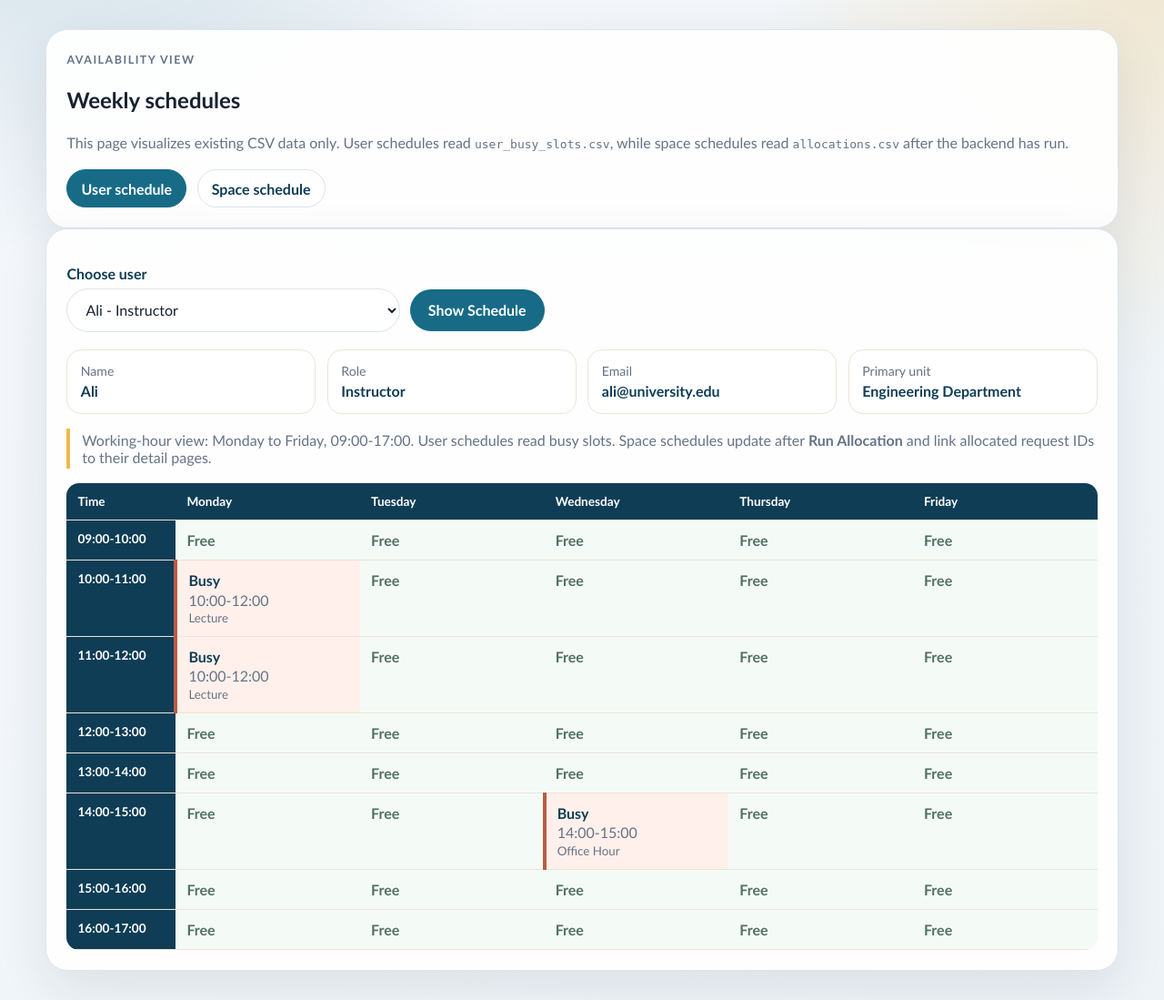
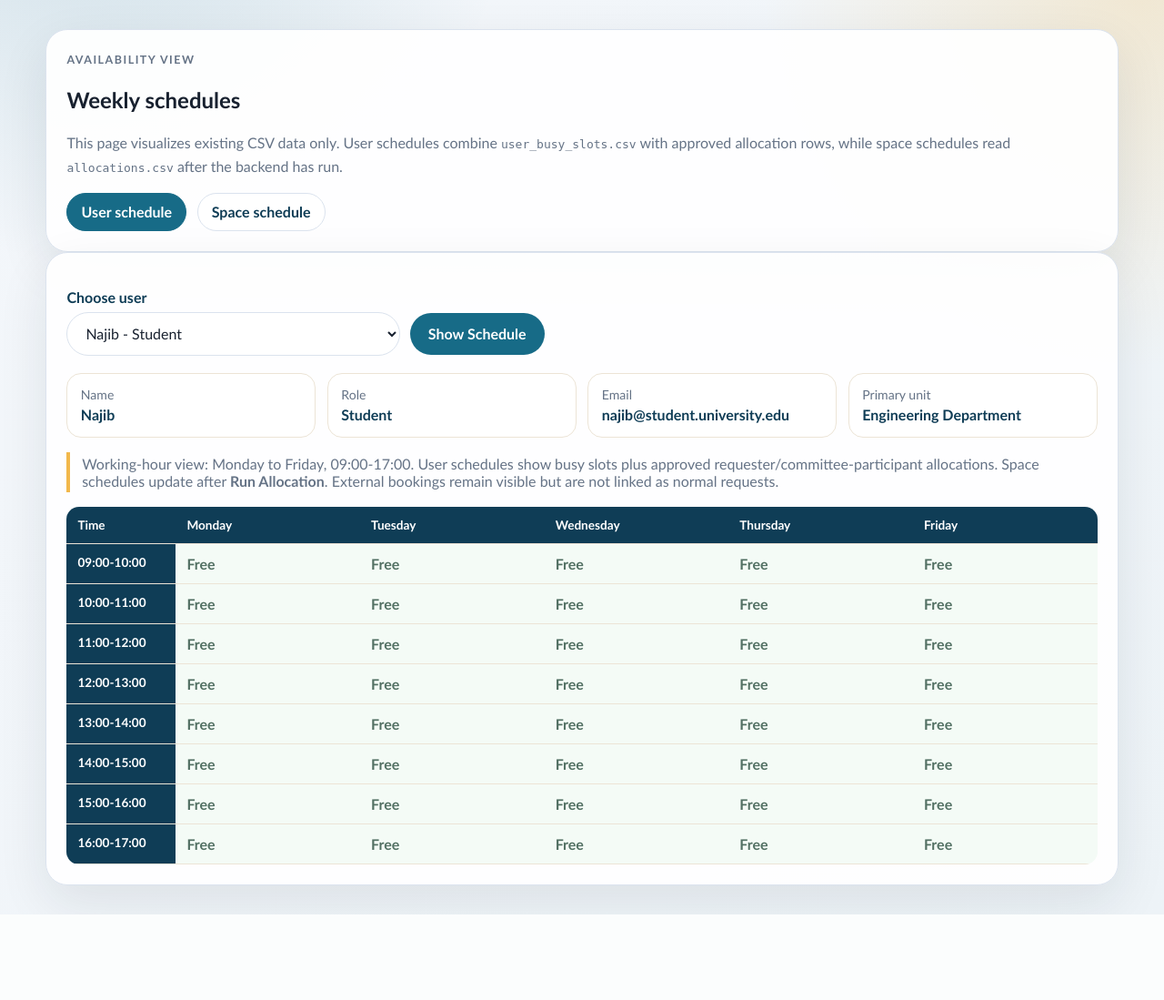
Before and after one commit to itu-itis24-attar22/resource-allocation-system, a Flask app: page /schedules in a window 1280 px wide. Shown: the part 101-1200 px from the top of the page at 91% size. After the commit the page ends 1106 px from the top, so only its background shows below. Run offline with Flask 3, Linux system fonts and the light colour scheme.

Commit message:
Fix web schedule consistency

```diff
--- a/web/app.py
+++ b/web/app.py
@@ -84,6 +84,7 @@ USER_ROLE_OPTIONS = [
 ]
 
 SCHEDULE_USER_ROLES = {
+    "Student",
     "Instructor",
     "TeachingAssistant",
     "Staff",
@@ -1063,6 +1064,34 @@ def build_assigned_room(allocation, spaces_by_id):
     }
 
 
+def request_status_from_results(request_id, results_by_request):
+    result_row = results_by_request.get(request_id, {})
+    return (result_row.get("status") or "").strip()
+
+
+def request_title_for_schedule(request_id, requests_by_id, results_by_request):
+    request_row = requests_by_id.get(request_id, {})
+    result_row = results_by_request.get(request_id, {})
+    return display_value(
+        request_row.get("title") or result_row.get("title"),
+        f"Request {request_id}",
+    )
+
+
+def allocation_time_parts(allocation):
+    day = safe_int(allocation.get("day"))
+    start_minutes = parse_time_to_minutes(allocation.get("startHour"))
+    end_minutes = parse_time_to_minutes(allocation.get("endHour"))
+
+    if day not in DAY_NAMES or start_minutes is None or end_minutes is None:
+        return None
+
+    if start_minutes >= end_minutes:
+        return None
+
+    return day, start_minutes, end_minutes
+
+
 def build_allocation_summary():
     requests_table = read_csv_table("requests.csv")
     results_table = read_csv_table("request_results.csv")
@@ -1113,6 +1142,15 @@ def build_allocation_summary():
         waste = None
         if total_capacity is not None and participant_count is not None:
             waste = total_capacity - participant_count
+
+        if request_type == "Recurring" and participant_count is not None and assigned_rooms:
+            assignment_display = f"{participant_count} per occurrence ({total_assigned} total)"
+        else:
+            assignment_display = (
+                f"{total_assigned} / {participant_count}"
+                if participant_count is not None
+                else str(total_assigned)
+            )
 
         summaries.append(
             {
@@ -1171,11 +1209,7 @@ def build_allocation_summary():
                 ),
                 "assigned_rooms": assigned_rooms,
                 "total_assigned": total_assigned,
-                "assignment_display": (
-                    f"{total_assigned} / {participant_count}"
-                    if participant_count is not None
-                    else str(total_assigned)
-                ),
+                "assignment_display": assignment_display,
                 "total_capacity": (
                     total_capacity if total_capacity is not None else "N/A"
                 ),
@@ -1281,8 +1315,15 @@ def build_schedule_resource_options(rows, id_field, label_fields, role_filter=No
     return options
 
 
-def build_user_schedule_events(user_id, busy_slots):
+def build_user_schedule_events(user_id,
+                               busy_slots,
+                               allocations,
+                               requests_by_id,
+                               results_by_request,
+                               participants_by_request,
+                               spaces_by_id):
     events = []
+    seen_allocation_events = set()
 
     for slot in busy_slots:
         if (slot.get("userId") or "").strip() != user_id:
@@ -1306,41 +1347,130 @@ def build_user_schedule_events(user_id, busy_slots):
                 "time": f"{format_minutes(start_minutes)}-{format_minutes(end_minutes)}",
                 "label": "Busy",
                 "detail": display_value(slot.get("reason"), "Busy"),
+                "class_name": "busy",
+                "request_id": "",
+                "request_linkable": False,
             }
         )
 
-    return events
-
-
-def build_space_schedule_events(space_id, allocations):
-    events = []
-
     for allocation in allocations:
-        if (allocation.get("spaceId") or "").strip() != space_id:
+        request_id = (allocation.get("requestId") or "").strip()
+        request_row = requests_by_id.get(request_id)
+
+        if not request_id or not request_row:
             continue
 
-        day = safe_int(allocation.get("day"))
-        start_minutes = parse_time_to_minutes(allocation.get("startHour"))
-        end_minutes = parse_time_to_minutes(allocation.get("endHour"))
-
-        if day not in DAY_NAMES or start_minutes is None or end_minutes is None:
+        if request_status_from_results(request_id, results_by_request).lower() != "approved":
             continue
 
-        if start_minutes >= end_minutes:
+        time_parts = allocation_time_parts(allocation)
+        if time_parts is None:
             continue
 
-        request_id = display_value(allocation.get("requestId"))
-        assigned = display_value(allocation.get("assignedParticipants"))
+        relationship_labels = []
+        if (request_row.get("userId") or "").strip() == user_id:
+            relationship_labels.append("Requester")
+
+        if is_committee_request(request_row):
+            for participant in participants_by_request.get(request_id, []):
+                if (participant.get("userId") or "").strip() != user_id:
+                    continue
+
+                participant_role = display_value(
+                    participant.get("participantRole"),
+                    "Participant",
+                )
+                if participant_role not in relationship_labels:
+                    relationship_labels.append(participant_role)
+
+        if not relationship_labels:
+            continue
+
+        allocation_key = (
+            allocation.get("allocationId") or "",
+            request_id,
+            allocation.get("spaceId") or "",
+            allocation.get("day") or "",
+            allocation.get("startHour") or "",
+            allocation.get("endHour") or "",
+        )
+        if allocation_key in seen_allocation_events:
+            continue
+        seen_allocation_events.add(allocation_key)
+
+        day, start_minutes, end_minutes = time_parts
+        space_id = (allocation.get("spaceId") or "").strip()
+        space = spaces_by_id.get(space_id, {})
+        space_name = display_value(
+            allocation.get("spaceName") or space.get("name"),
+            f"Space {space_id}" if space_id else "Allocated space",
+        )
+        title = request_title_for_schedule(
+            request_id,
+            requests_by_id,
+            results_by_request,
+        )
 
         events.append(
             {
-                "request_id": request_id,
                 "day": day,
                 "start": start_minutes,
                 "end": end_minutes,
                 "time": f"{format_minutes(start_minutes)}-{format_minutes(end_minutes)}",
-                "label": f"Request {request_id}",
-                "detail": f"Assigned participants: {assigned}",
+                "label": f"Request {request_id}: {title}",
+                "detail": (
+                    f"{', '.join(relationship_labels)}; "
+                    f"{space_name}; Approved"
+                ),
+                "class_name": "allocated",
+                "request_id": request_id,
+                "request_linkable": True,
+            }
+        )
+
+    return events
+
+
+def build_space_schedule_events(space_id, allocations, requests_by_id, results_by_request):
+    events = []
+
+    for allocation in allocations:
+        if (allocation.get("spaceId") or "").strip() != space_id:
+            continue
+
+        time_parts = allocation_time_parts(allocation)
+        if time_parts is None:
+            continue
+
+        day, start_minutes, end_minutes = time_parts
+        request_id = display_value(allocation.get("requestId"))
+        assigned = display_value(allocation.get("assignedParticipants"))
+        has_request = request_id in requests_by_id or request_id in results_by_request
+        title = request_title_for_schedule(
+            request_id,
+            requests_by_id,
+            results_by_request,
+        ) if has_request else "External booking"
+
+        events.append(
+            {
+                "request_id": request_id,
+                "request_linkable": has_request,
+                "day": day,
+                "start": start_minutes,
+                "end": end_minutes,
+                "time": f"{format_minutes(start_minutes)}-{format_minutes(end_minutes)}",
+                "label": (
+                    f"Request {request_id}"
+                    if has_request
+                    else f"Existing allocation {request_id}"
+                ),
+                "detail": (
+                    f"{title}; assigned participants: {assigned}"
+                    if has_request
+                    else f"External booking; assigned participants: {assigned}"
+                ),
+                "class_name": "allocated",
             }
         )
 
@@ -1365,10 +1495,18 @@ def build_weekly_schedule_grid(events, occupied_class):
                 )
             ]
 
+            class_name = "free"
+            if overlapping_events:
+                event_classes = {
+                    event.get("class_name", occupied_class)
+                    for event in overlapping_events
+                }
+                class_name = "busy" if "busy" in event_classes else occupied_class
+
             day_cells.append(
                 {
                     "events": overlapping_events,
-                    "class_name": occupied_class if overlapping_events else "free",
+                    "class_name": class_name,
                     "label": "Free" if not overlapping_events else "",
                 }
             )
@@ -1390,6 +1528,10 @@ def build_schedule_context():
 
     users_table = read_csv_table("users.csv")
     spaces_table = read_csv_table("spaces.csv")
+    requests_table = read_csv_table("requests.csv")
+    results_table = read_csv_table("request_results.csv")
+    allocations_table = read_csv_table("allocations.csv")
+    participants_table = read_csv_table("request_participants.csv")
     user_options = build_schedule_resource_options(
         users_table["rows"],
         "userId",
@@ -1401,6 +1543,10 @@ def build_schedule_context():
         "spaceId",
         ["name", "type", "building"],
     )
+    requests_by_id = index_by_field(requests_table["rows"], "requestId")
+    results_by_request = index_by_field(results_table["rows"], "requestId")
+    participants_by_request = group_by_field(participants_table["rows"], "requestId")
+    spaces_by_id = index_by_field(spaces_table["rows"], "spaceId")
 
     selected_id = request.args.get("id", "").strip()
     selected_resource = None
@@ -1417,12 +1563,20 @@ def build_schedule_context():
             None,
         )
         busy_table = read_csv_table("user_busy_slots.csv")
-        event_file_available = busy_table["exists"]
+        event_file_available = busy_table["exists"] or allocations_table["exists"]
 
         if not event_file_available:
-            event_message = "No user busy-slot data available."
-
-        events = build_user_schedule_events(selected_id, busy_table["rows"])
+            event_message = "No user busy-slot or allocation data available."
+
+        events = build_user_schedule_events(
+            selected_id,
+            busy_table["rows"],
+            allocations_table["rows"],
+            requests_by_id,
+            results_by_request,
+            participants_by_request,
+            spaces_by_id,
+        )
         schedule_rows = build_weekly_schedule_grid(events, "busy")
     else:
         if not selected_id and space_options:
@@ -1432,13 +1586,17 @@ def build_schedule_context():
             (option["row"] for option in space_options if option["id"] == selected_id),
             None,
         )
-        allocations_table = read_csv_table("allocations.csv")
         event_file_available = allocations_table["exists"]
 
         if not event_file_available:
             event_message = "No allocation data available yet. Run allocation first."
 
-        events = build_space_schedule_events(selected_id, allocations_table["rows"])
+        events = build_space_schedule_events(
+            selected_id,
+            allocations_table["rows"],
+            requests_by_id,
+            results_by_request,
+        )
         schedule_rows = build_weekly_schedule_grid(events, "allocated")
 
     return {
--- a/web/templates/schedules.html
+++ b/web/templates/schedules.html
@@ -8,9 +8,9 @@
     <p class="eyebrow">Availability View</p>
     <h2>Weekly schedules</h2>
     <p>
-        This page visualizes existing CSV data only. User schedules read
-        <code>user_busy_slots.csv</code>, while space schedules read
-        <code>allocations.csv</code> after the backend has run.
+        This page visualizes existing CSV data only. User schedules combine
+        <code>user_busy_slots.csv</code> with approved allocation rows, while
+        space schedules read <code>allocations.csv</code> after the backend has run.
     </p>
 
     <div class="schedule-switch">
@@ -67,7 +67,7 @@
     {% elif schedule_type == "user" and user_options|length == 0 %}
         <div class="empty-state">
             <h2>No schedulable users found</h2>
-            <p>Add Instructor, TeachingAssistant, Staff, or Administrator rows to <code>users.csv</code>.</p>
+            <p>Add Student, Instructor, TeachingAssistant, Staff, or Administrator rows to <code>users.csv</code>.</p>
         </div>
     {% elif schedule_type == "space" and space_options|length == 0 %}
         <div class="empty-state">
@@ -120,9 +120,10 @@
 
         <div class="schedule-note">
             <p>
-                Working-hour view: Monday to Friday, 09:00-17:00. User schedules read
-                busy slots. Space schedules update after <strong>Run Allocation</strong>
-                and link allocated request IDs to their detail pages.
+                Working-hour view: Monday to Friday, 09:00-17:00. User schedules show
+                busy slots plus approved requester/committee-participant allocations.
+                Space schedules update after <strong>Run Allocation</strong>. External
+                bookings remain visible but are not linked as normal requests.
             </p>
         </div>
 
@@ -145,7 +146,7 @@
                             {% if cell.events %}
                                 {% for event in cell.events %}
                                 <div class="schedule-event">
-                                    {% if schedule_type == "space" and event.request_id %}
+                                    {% if event.request_linkable and event.request_id %}
                                     <strong><a href="{{ url_for('request_detail', request_id=event.request_id) }}">{{ event.label }}</a></strong>
                                     {% else %}
                                     <strong>{{ event.label }}</strong>
```
